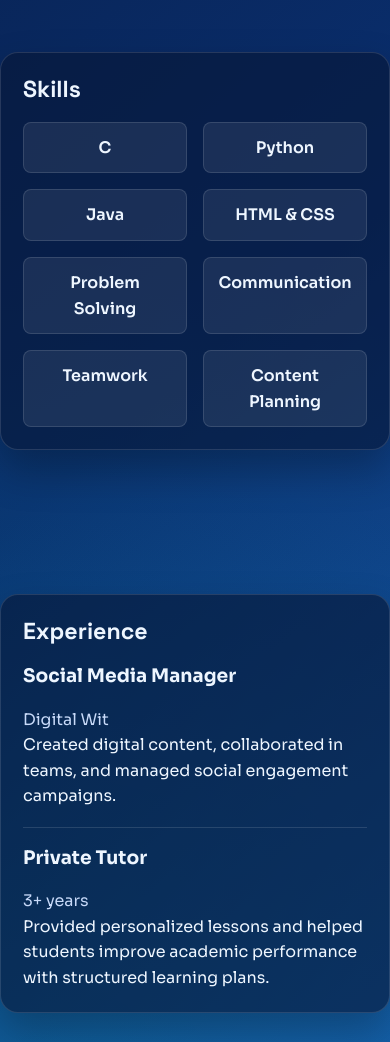
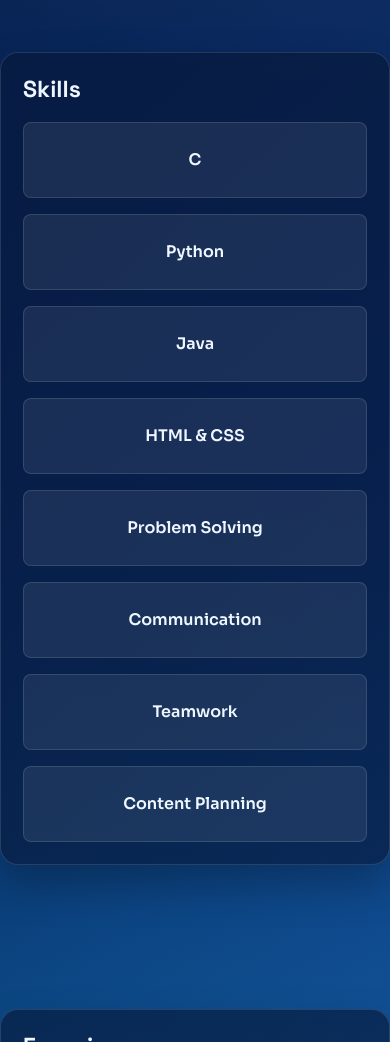
Before and after one commit to tamzid1103/tamzid.web, a plain HTML site: page index.html in a window 390 px wide. Shown: the part 1300-2342 px from the top of the page. Drawn offline with nearby package versions, Linux system fonts and the light colour scheme.

Commit message:
Fixed skills view point

```diff
--- a/style.css
+++ b/style.css
@@ -247,13 +247,17 @@ h1 {
 }
 
 .skills-grid {
-    grid-template-columns: repeat(auto-fit, minmax(120px, 1fr));
+    grid-template-columns: repeat(4, minmax(0, 1fr));
 }
 
 .skill-chip {
     background: rgba(255, 255, 255, 0.08);
     border: 1px solid rgba(255, 255, 255, 0.12);
+    min-height: 76px;
     padding: 12px 14px;
+    display: flex;
+    align-items: center;
+    justify-content: center;
     text-align: center;
     border-radius: var(--radius-sm);
     font-weight: 600;
@@ -406,12 +410,20 @@ textarea:focus-visible {
 }
 
 @media (max-width: 850px) {
+    .skills-grid {
+        grid-template-columns: repeat(3, minmax(0, 1fr));
+    }
+
     .contact-layout {
         grid-template-columns: 1fr;
     }
 }
 
 @media (max-width: 720px) {
+    .skills-grid {
+        grid-template-columns: repeat(2, minmax(0, 1fr));
+    }
+
     .menu-toggle {
         display: inline-flex;
         align-items: center;
@@ -452,6 +464,12 @@ textarea:focus-visible {
     }
 }
 
+@media (max-width: 430px) {
+    .skills-grid {
+        grid-template-columns: 1fr;
+    }
+}
+
 @media (prefers-reduced-motion: reduce) {
     html {
         scroll-behavior: auto;
```
Also changed, not shown: contact.html (+2 -2 lines).
